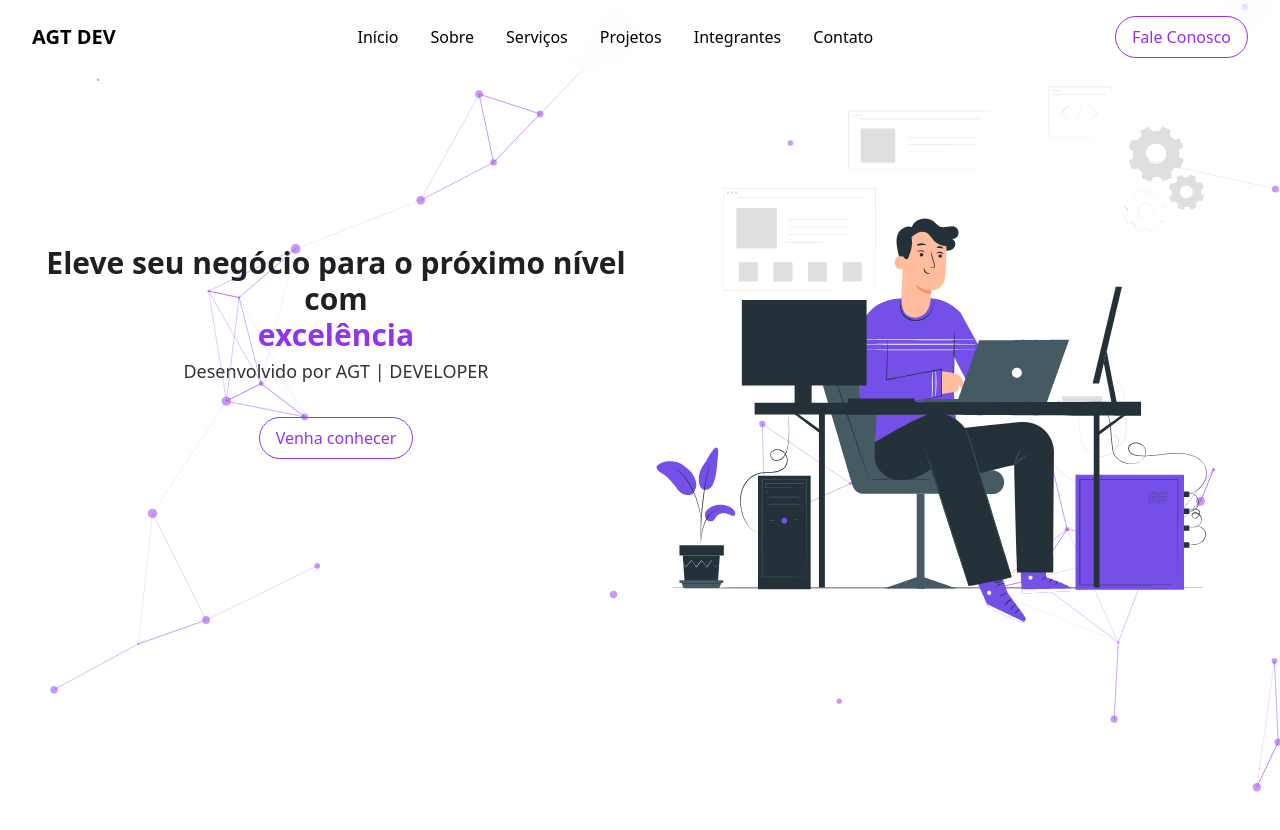
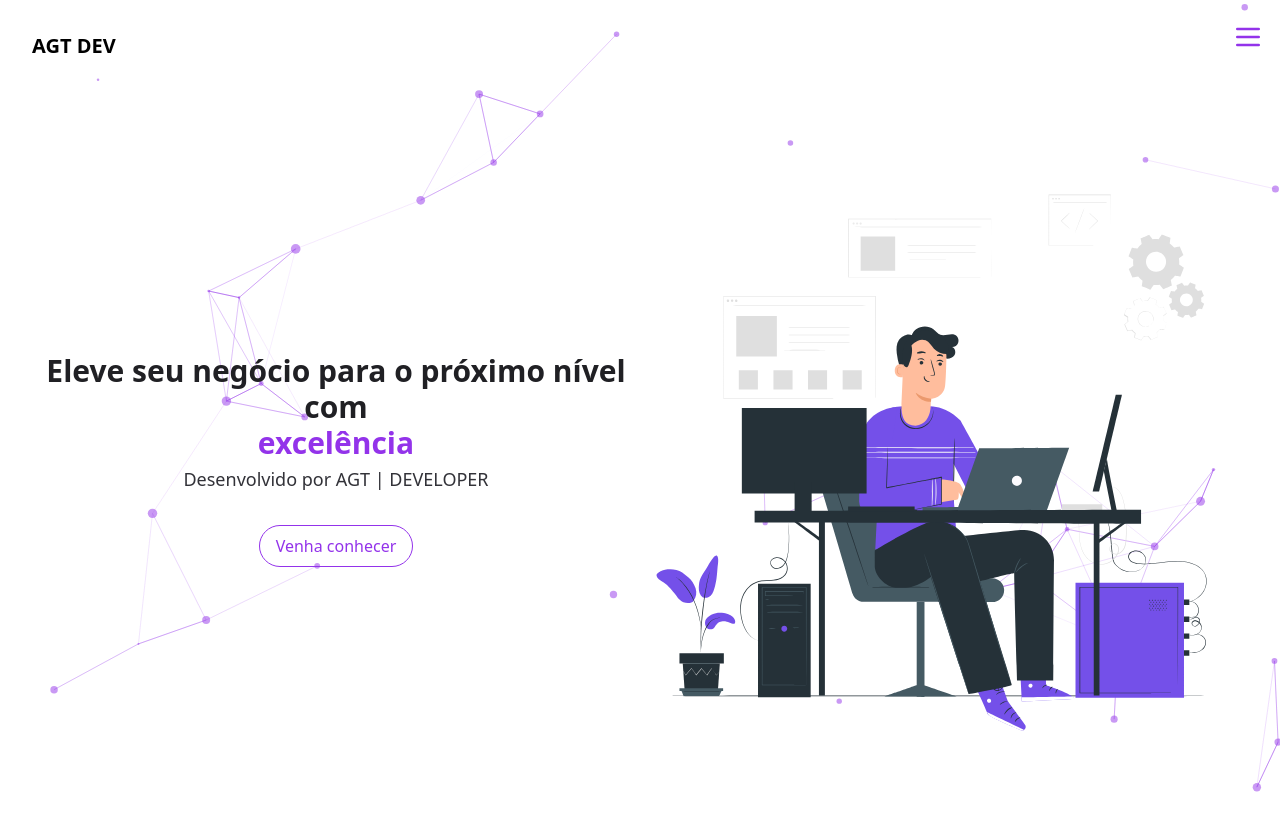
Before and after one commit to AugustoCVS/new-portfolio, a React (Vite) app: page / in a window 1280 px wide. Shown: the top 830 px of the page. Built offline with nearby package versions, Linux system fonts and the light colour scheme.

Commit message:
refactor: update header style

```diff
--- a/src/components/layout/Header/components/MenuButtons/menu-buttons.component.tsx
+++ b/src/components/layout/Header/components/MenuButtons/menu-buttons.component.tsx
@@ -1,18 +1,9 @@
-import { Menu, X } from "lucide-react";
+import { X } from "lucide-react";
 import { MenuButtonsProps } from "./menu-buttons.types";
 
-export const MenuButtons: React.FC<MenuButtonsProps> = ({
-  isOpen,
-  toggleMenu,
-}) => {
-  return isOpen ? (
+export const MenuButtons: React.FC<MenuButtonsProps> = ({ toggleMenu }) => {
+  return (
     <X
-      className="text-purple-600 cursor-pointer"
-      size={32}
-      onClick={toggleMenu}
-    />
-  ) : (
-    <Menu
       className="text-purple-600 cursor-pointer"
       size={32}
       onClick={toggleMenu}
--- a/src/components/layout/Header/components/MenuButtons/menu-buttons.types.ts
+++ b/src/components/layout/Header/components/MenuButtons/menu-buttons.types.ts
@@ -1,4 +1,3 @@
 export type MenuButtonsProps = {
-  isOpen: boolean;
   toggleMenu: () => void;
-}
+};
--- a/src/components/layout/Header/components/Options/options.component.tsx
+++ b/src/components/layout/Header/components/Options/options.component.tsx
@@ -2,7 +2,7 @@ import { OptionsList } from "./options.constants";
 
 export const Options: React.FC<{ onClick?: () => void }> = ({ onClick }) => {
   return (
-    <ul className="md1:flex md1:flex-row md1:items-center md1:gap-8 md1:mb-0 flex flex-col items-center justify-between mb-4 gap-8">
+    <ul className="flex flex-col items-center justify-between mb-4 gap-8">
       {OptionsList.map((option) => {
         return (
           <a
--- a/src/components/layout/Header/header.components.tsx
+++ b/src/components/layout/Header/header.components.tsx
@@ -2,42 +2,54 @@ import React from "react";
 import { Icon } from "./components/Icon/icon.component";
 import { Options } from "./components/Options/options.component";
 import { MenuButtons } from "./components/MenuButtons/menu-buttons.component";
+import { Button } from "@/components/common/Button/button.component";
+import { AnimatePresence, motion } from "framer-motion";
+import { menuSlide } from "./header.constants";
 import { useHeader } from "./header.hook";
-import { Button } from "@/components/common/Button/button.component";
+import { Menu } from "lucide-react";
 
 export const Header: React.FC = () => {
   const { states, actions } = useHeader();
 
-  if (states.isPc) {
+  const renderMenuContent = () => {
     return (
-      <header
-        className={`flex flex-row items-center justify-between py-4 px-8 flex-1 w-full fixed backdrop-blur-md z-20`}
-      >
-        <Icon />
-        <Options />
-        <Button> Fale Conosco</Button>
-      </header>
+      <AnimatePresence mode="wait">
+        {states.isOpen && (
+          <motion.div
+            className="w-80 h-screen right-0 top-0 fixed backdrop-blur-md shadow-md flex flex-col items-center justify-center sm:w-[30rem] z-20"
+            variants={menuSlide}
+            animate="enter"
+            exit="exit"
+            initial="initial"
+          >
+            <Options />
+
+            <Button className="px-4 py-2 border border-purple-600 font-semibold bg-purple-600 text-white rounded-full">
+              Fale Conosco
+            </Button>
+
+            <div className="flex flex-row items-center absolute top-[21px] right-4">
+              <MenuButtons toggleMenu={actions.toggleMenu} />
+            </div>
+          </motion.div>
+        )}
+      </AnimatePresence>
     );
-  }
+  };
 
   return (
-    <header
-      className={`flex flex-col items-start justify-between py-4 px-8 flex-1 w-full fixed ${states.isOpen ? "h-full" : "h-16"} backdrop-blur-md z-20`}
-    >
-      <Icon />
-      <div
-        className={`flex flex-col items-center flex-1 py-4 transition-all duration-300 ease-in-out delay-75 w-full ${states.isOpen ? "visible" : "invisible"}`}
-        style={{ maxHeight: states.isOpen ? "100vh" : 0, overflow: "hidden" }}
-      >
-        <Options onClick={actions.toggleMenu} />
-        <Button className="px-4 py-2 border border-purple-600 font-semibold bg-purple-600 text-white rounded-full">
-          Fale Conosco
-        </Button>
+    <div className="w-full flex items-center justify-between p-8 z-20">
+      <div className="flex flex-row items-center absolute top-[21px] right-4">
+        <Menu
+          className="text-purple-600 cursor-pointer"
+          size={32}
+          onClick={actions.toggleMenu}
+        />
       </div>
 
-      <div className="flex flex-row items-center absolute top-[21px] right-4">
-        <MenuButtons isOpen={states.isOpen} toggleMenu={actions.toggleMenu} />
-      </div>
-    </header>
+      <Icon />
+
+      {renderMenuContent()}
+    </div>
   );
 };
--- /dev/null
+++ b/src/components/layout/Header/header.constants.ts
@@ -0,0 +1,7 @@
+export const menuSlide = {
+  initial: {
+    x: "calc(100% + 100px)",
+  },
+  enter: {x: "0%", transition: {duration: 0.8, ease: [0.76, 0, 0.24, 1]}},
+  exit: {x: "calc(100% + 100px)", transition: {duration: 0.8, ease: [0.76, 0, 0.24, 1]}},
+};
--- a/src/components/layout/Header/header.hook.ts
+++ b/src/components/layout/Header/header.hook.ts
@@ -1,9 +1,7 @@
 import { useState } from "react";
-import { useMediaQuery } from "react-responsive";
 
 export const useHeader = () => {
   const [isOpen, setIsOpen] = useState<boolean>(false);
-  const isPc = useMediaQuery({ query: "(min-width: 1024px)" });
 
   const toggleMenu = (): void => {
     setIsOpen(!isOpen);
@@ -12,7 +10,6 @@ export const useHeader = () => {
   return {
     states: {
       isOpen,
-      isPc,
     },
     actions: {
       toggleMenu,
```
